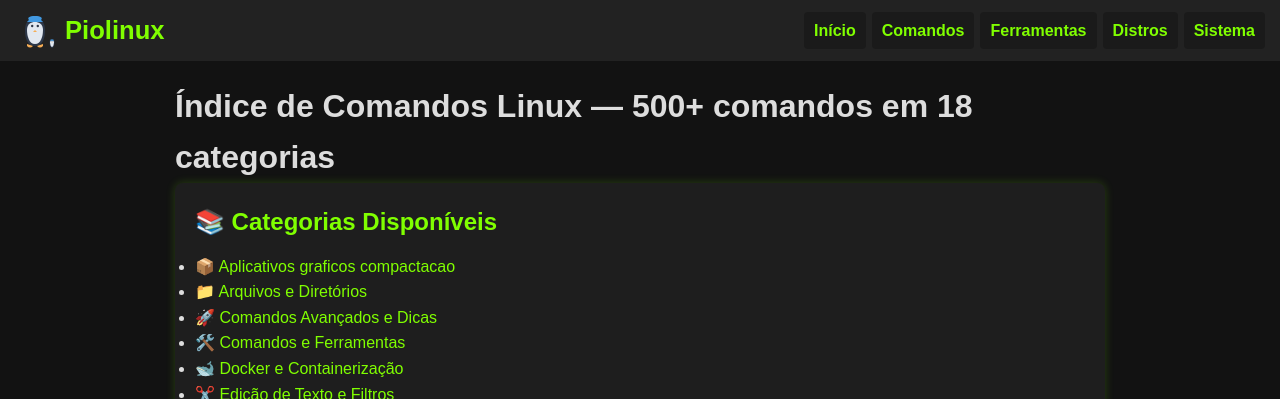
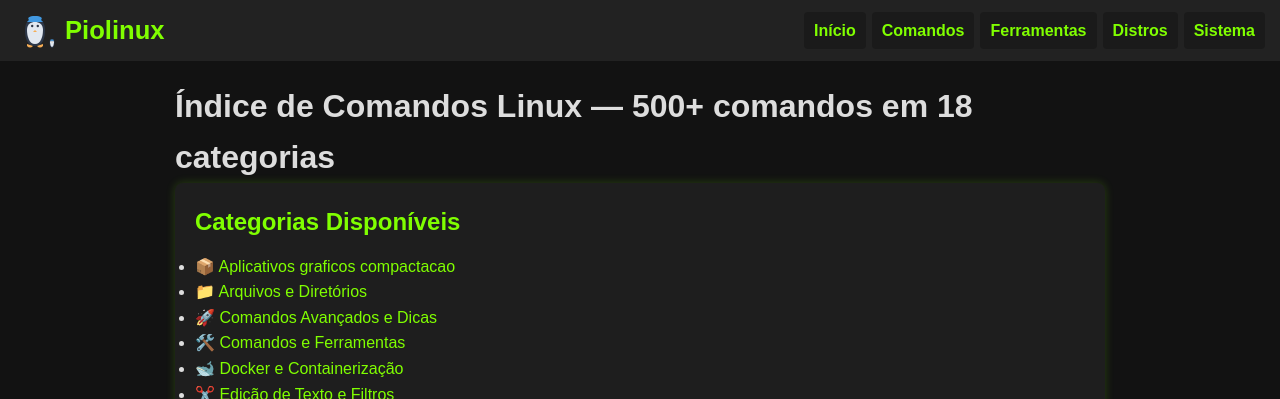
Before and after one commit to Piolinux/piolinux-site, a Jekyll site: the page built from _pages/_comandos/index.md, in a window 1280 px wide. Shown: the top 399 px of the page. Built offline with Jekyll 4.4.1, drawn with Linux system fonts in a browser that asks for light colours.

```diff
--- a/_pages/_comandos/index.md
+++ b/_pages/_comandos/index.md
@@ -10,7 +10,7 @@ permalink: /comandos/
 <section>
 
 
-  <h2>📚 Categorias Disponíveis</h2>
+  <h2>Categorias Disponíveis</h2>
 
   <ul class="lista-categorias">
     <li><a href="/aplicativos-graficos-compactacao-linux/">📦 Aplicativos graficos compactacao</a></li>
```
